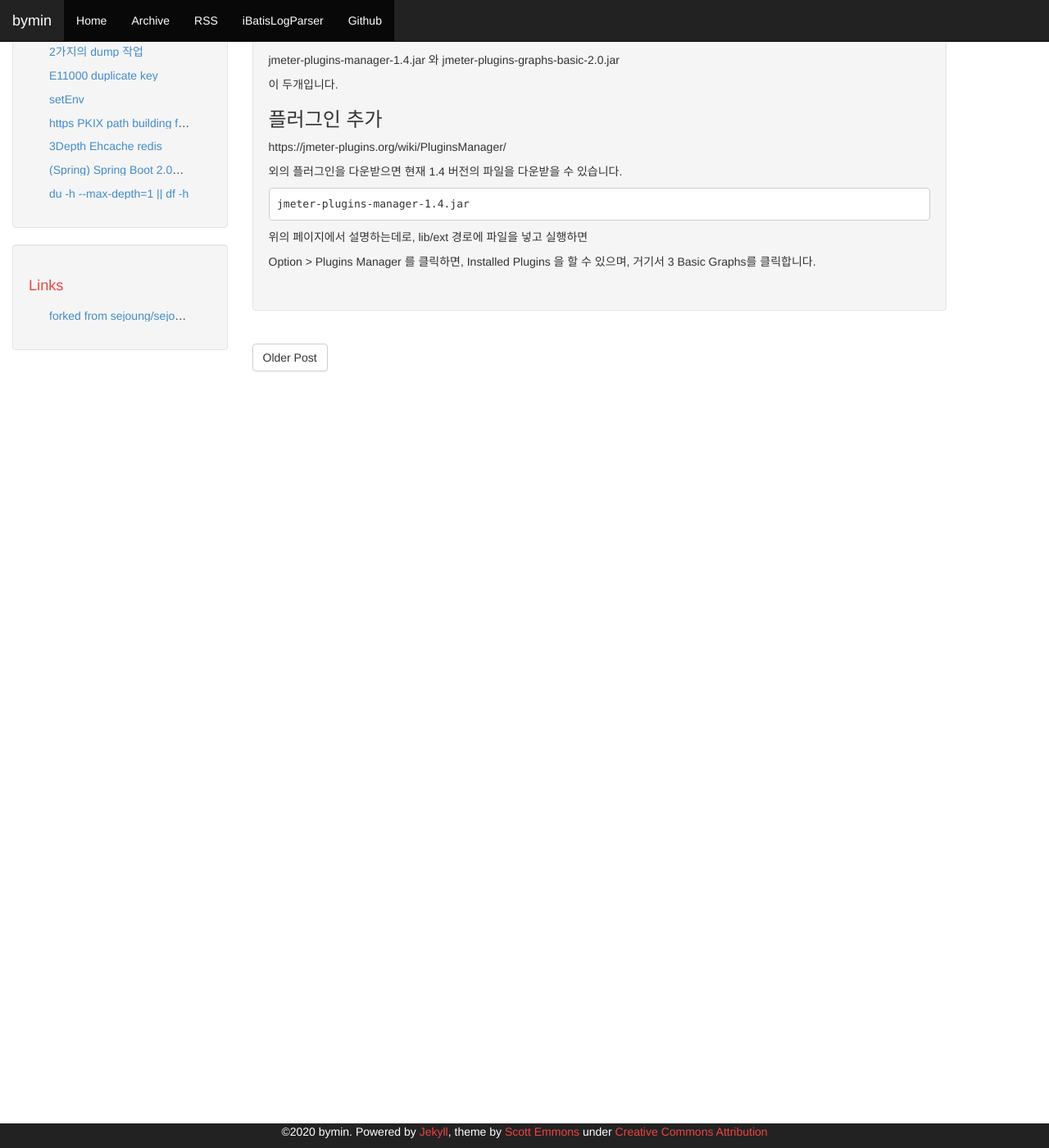
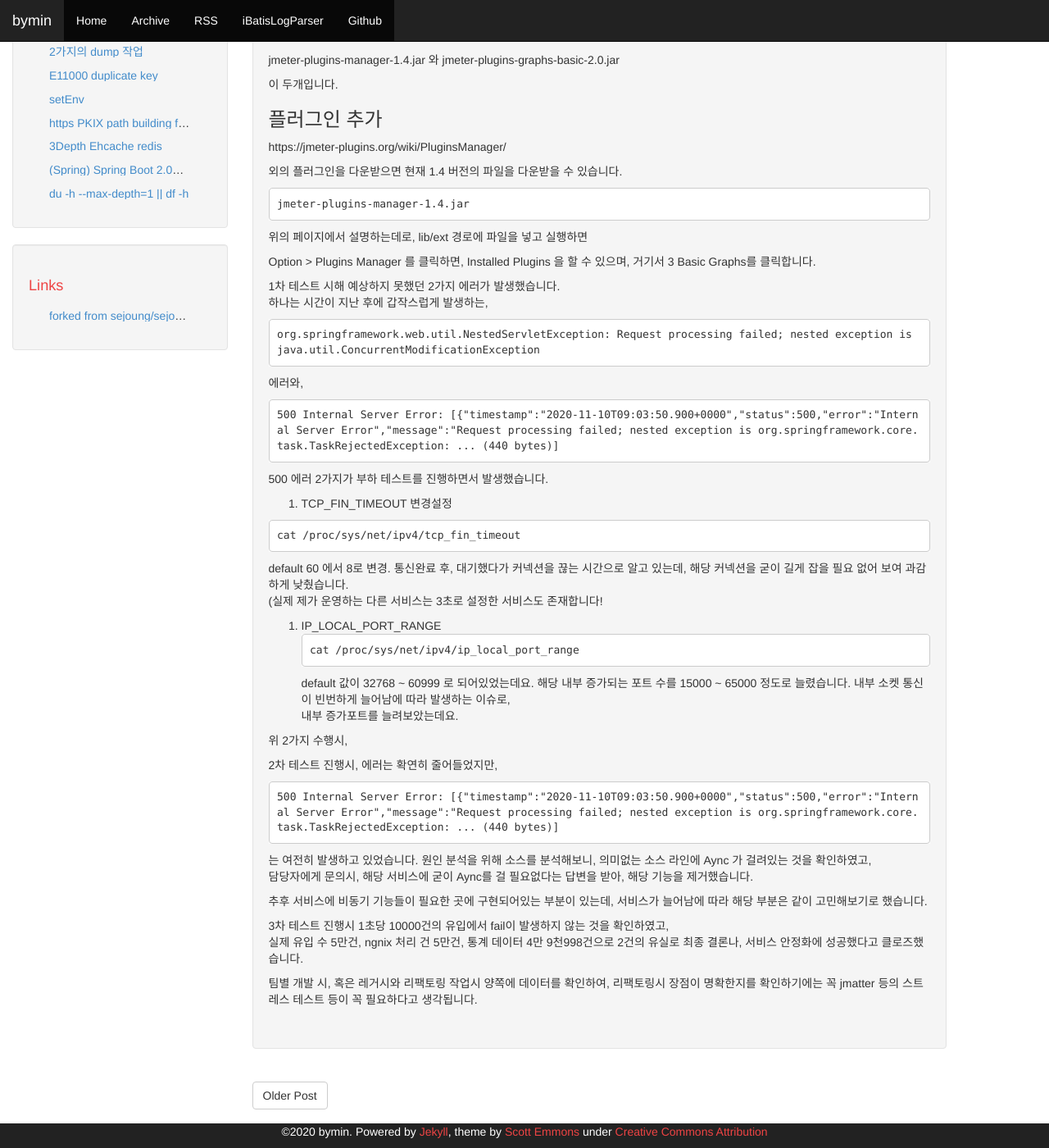
Before and after one commit to youngclown/youngclown.github.io, a Jekyll site: the page built from _posts/2020-11-11-jmatter.md, in a window 1280 px wide and 1400 px high, scrolled down 270 px. Shown: the whole window at 82% size. Built offline with Jekyll 4.4.1, drawn with Linux system fonts in a browser that asks for light colours; comment, search, counter and statistics services are not loaded.

Commit message:
jmatter 사용법 추가 - 스트레스 테스트 결과.

````diff
--- a/_posts/2020-11-11-jmatter.md
+++ b/_posts/2020-11-11-jmatter.md
@@ -37,3 +37,50 @@ jmeter-plugins-manager-1.4.jar
 위의 페이지에서 설명하는데로, lib/ext 경로에 파일을 넣고 실행하면
 
 Option > Plugins Manager 를 클릭하면, Installed Plugins 을 할 수 있으며, 거기서 3 Basic Graphs를 클릭합니다.
+
+
+1차 테스트 시해 예상하지 못했던 2가지 에러가 발생했습니다.
+하나는 시간이 지난 후에 갑작스럽게 발생하는,
+```
+org.springframework.web.util.NestedServletException: Request processing failed; nested exception is java.util.ConcurrentModificationException
+```
+에러와,
+```
+500 Internal Server Error: [{"timestamp":"2020-11-10T09:03:50.900+0000","status":500,"error":"Internal Server Error","message":"Request processing failed; nested exception is org.springframework.core.task.TaskRejectedException: ... (440 bytes)]
+```
+500 에러 2가지가 부하 테스트를 진행하면서 발생했습니다.
+
+1. TCP_FIN_TIMEOUT 변경설정
+
+```
+cat /proc/sys/net/ipv4/tcp_fin_timeout
+```
+
+default 60 에서 8로 변경.
+통신완료 후, 대기했다가 커넥션을 끊는 시간으로 알고 있는데, 해당 커넥션을 굳이 길게 잡을 필요 없어 보여 과감하게 낮췄습니다.
+(실제 제가 운영하는 다른 서비스는 3초로 설정한 서비스도 존재합니다!
+
+2. IP_LOCAL_PORT_RANGE
+```
+cat /proc/sys/net/ipv4/ip_local_port_range
+```
+default 값이 32768 ~ 60999 로 되어있었는데요.
+해당 내부 증가되는 포트 수를 15000 ~ 65000 정도로 늘렸습니다. 내부 소켓 통신이 빈번하게 늘어남에 따라 발생하는 이슈로,
+내부 증가포트를 늘려보았는데요.
+
+위 2가지 수행시,
+
+2차 테스트 진행시, 에러는 확연히 줄어들었지만,
+```
+500 Internal Server Error: [{"timestamp":"2020-11-10T09:03:50.900+0000","status":500,"error":"Internal Server Error","message":"Request processing failed; nested exception is org.springframework.core.task.TaskRejectedException: ... (440 bytes)]
+```
+는 여전히 발생하고 있었습니다. 원인 분석을 위해 소스를 분석해보니, 의미없는 소스 라인에 Aync 가 걸려있는 것을 확인하였고,
+담당자에게 문의시, 해당 서비스에 굳이 Aync를 걸 필요없다는 답변을 받아, 해당 기능을 제거했습니다.
+
+추후 서비스에 비동기 기능들이 필요한 곳에 구현되어있는 부분이 있는데, 서비스가 늘어남에 따라 해당 부분은 같이 고민해보기로 했습니다.
+
+
+3차 테스트 진행시 1초당 10000건의 유입에서 fail이 발생하지 않는 것을 확인하였고,
+실제 유입 수 5만건, ngnix 처리 건 5만건, 통계 데이터 4만 9천998건으로 2건의 유실로 최종 결론나, 서비스 안정화에 성공했다고 클로즈했습니다.
+
+팀별 개발 시, 혹은 레거시와 리팩토링 작업시 양쪽에 데이터를 확인하여, 리팩토링시 장점이 명확한지를 확인하기에는 꼭 jmatter 등의 스트레스 테스트 등이 꼭 필요하다고 생각됩니다.
````
